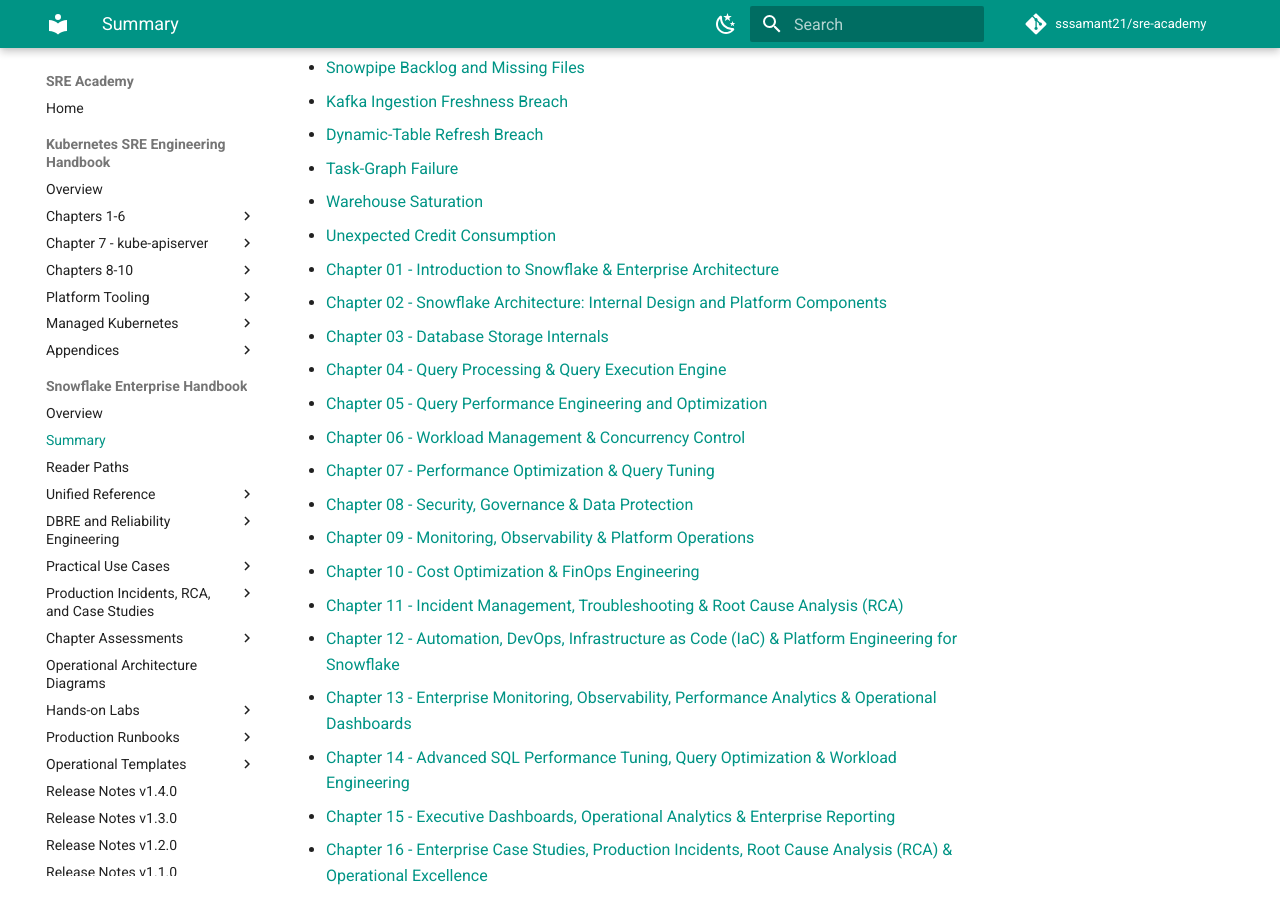
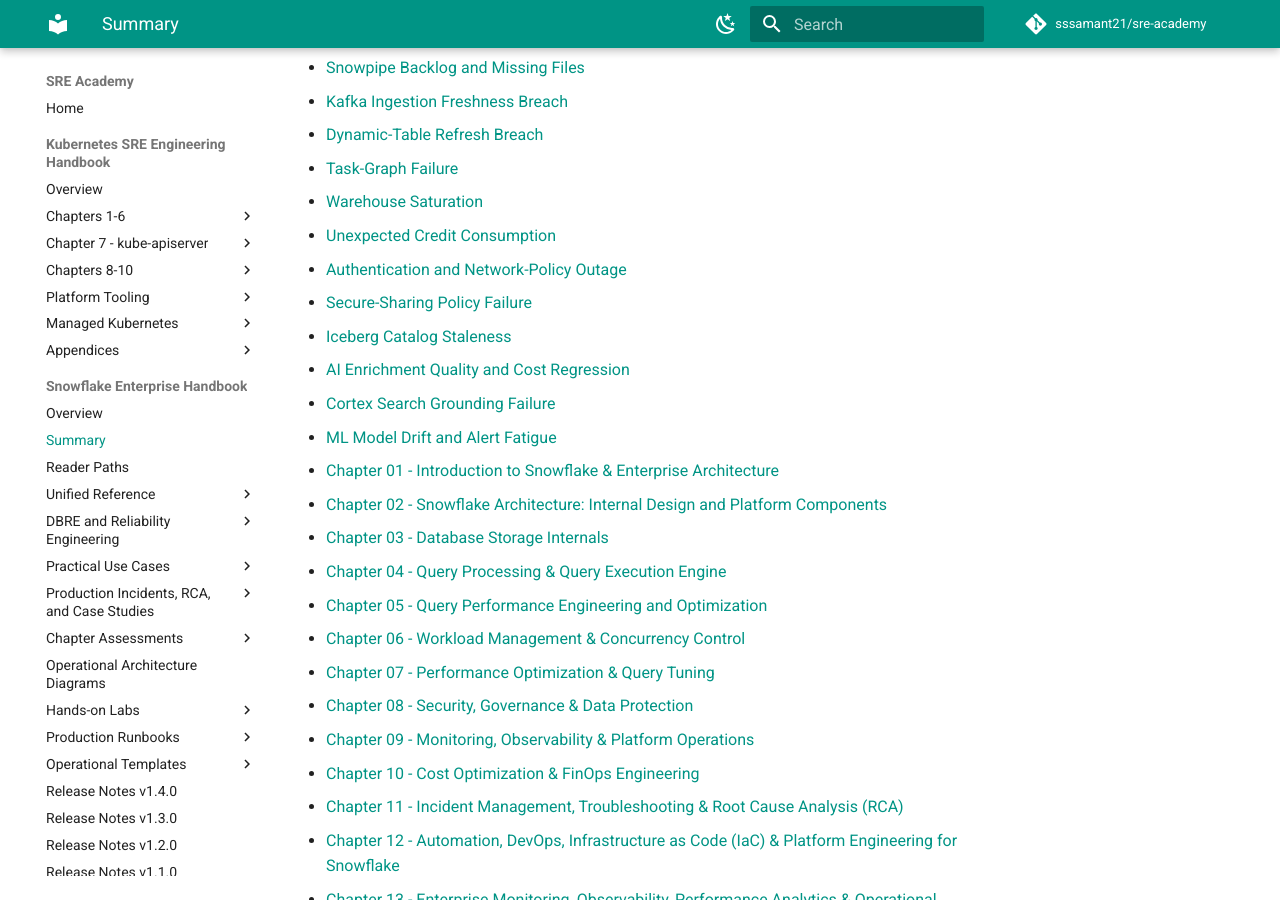
Before and after one commit to sssamant21/sre-academy, an MkDocs documentation site: the page built from docs/books/snowflake/summary.md, in a window 1280 px wide and 900 px high, scrolled down 1905 px. Built offline with MkDocs 1.6.1 and Material for MkDocs 9.7.7, drawn with Linux system fonts in a browser that asks for light colours; comment, search, counter and statistics services are not loaded.

Commit message:
docs(snowflake): link v1.5 security and AI incidents

```diff
--- a/docs/books/snowflake/summary.md
+++ b/docs/books/snowflake/summary.md
@@ -59,6 +59,12 @@
 - [Task-Graph Failure](incidents/task-graph-failure.md)
 - [Warehouse Saturation](incidents/warehouse-saturation.md)
 - [Unexpected Credit Consumption](incidents/unexpected-credit-consumption.md)
+- [Authentication and Network-Policy Outage](incidents/authentication-outage.md)
+- [Secure-Sharing Policy Failure](incidents/sharing-policy-failure.md)
+- [Iceberg Catalog Staleness](incidents/iceberg-catalog-staleness.md)
+- [AI Enrichment Quality and Cost Regression](incidents/ai-enrichment-regression.md)
+- [Cortex Search Grounding Failure](incidents/cortex-search-grounding.md)
+- [ML Model Drift and Alert Fatigue](incidents/ml-model-drift.md)
 
 - [Chapter 01 - Introduction to Snowflake & Enterprise Architecture](chapter-01/README.md)
 - [Chapter 02 - Snowflake Architecture: Internal Design and Platform Components](chapter-02/README.md)
```
